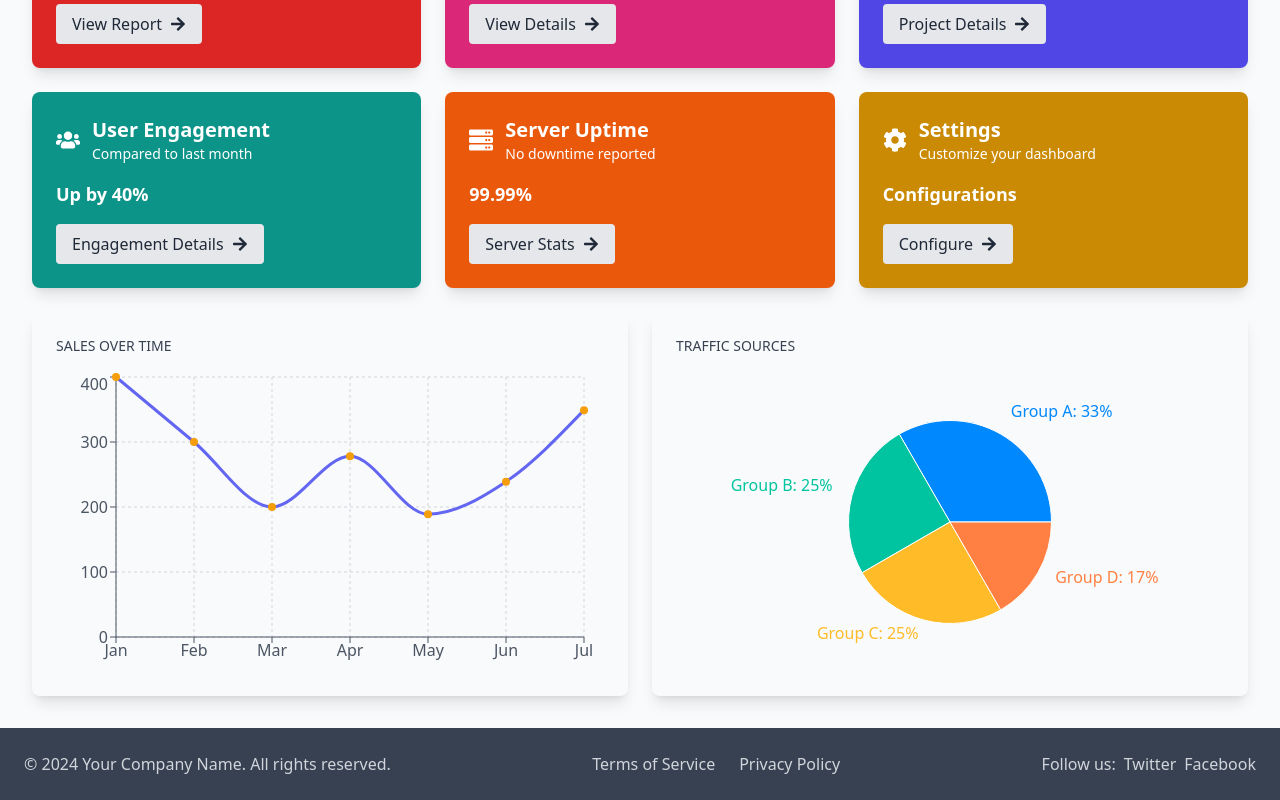
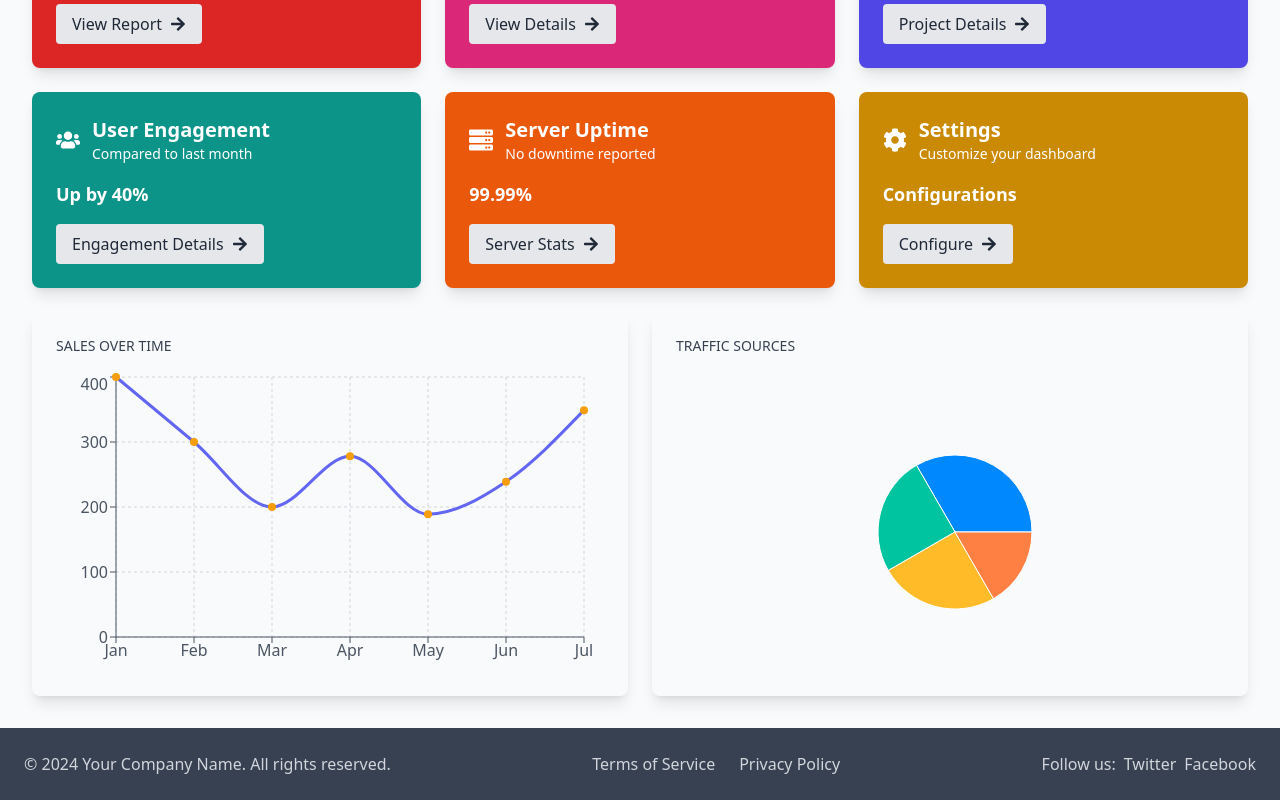
Before and after one commit to Ousman37/dashboard-app, a React (Create React App) app: page / in a window 1280 px wide. Shown: the part 660-1460 px from the top of the page. Built offline with nearby package versions, Linux system fonts and the light colour scheme; some icons are missing.

Commit message:
Enhance Home component UI

```diff
--- a/src/components/Home.jsx
+++ b/src/components/Home.jsx
@@ -1,3 +1,5 @@
+// Home.jsx
+
 import React from "react";
 import {
   FaHome,
@@ -24,6 +26,7 @@ import {
   ResponsiveContainer,
 } from "recharts";
 import { useTheme } from "../context/ThemeContext";
+import CustomPieLabel from "./CustomPieLabel";
 
 const lineChartData = [
   { name: "Jan", uv: 400, pv: 2400, amt: 2400 },
@@ -223,17 +226,15 @@ function Home() {
             Traffic Sources
           </h3>
           <ResponsiveContainer width="100%" height={300}>
-            <PieChart>
+            <PieChart margin={{ top: 50, right: 30, bottom: 30, left: 40 }}>
               <Pie
                 data={pieChartData}
-                cx="50%"
+                label={<CustomPieLabel />}
                 cy="50%"
                 outerRadius="70%"
                 dataKey="value"
                 labelLine={false}
-                label={({ name, percent }) =>
-                  `${name}: ${(percent * 100).toFixed(0)}%`
-                }
+                // label={renderCustomizedLabel}
               >
                 {pieChartData.map((entry, index) => (
                   <Cell
@@ -242,6 +243,7 @@ function Home() {
                   />
                 ))}
               </Pie>
+
               <Tooltip
                 wrapperStyle={{
                   borderColor: theme === "light" ? "#8884d8" : "#0088FE",
```
